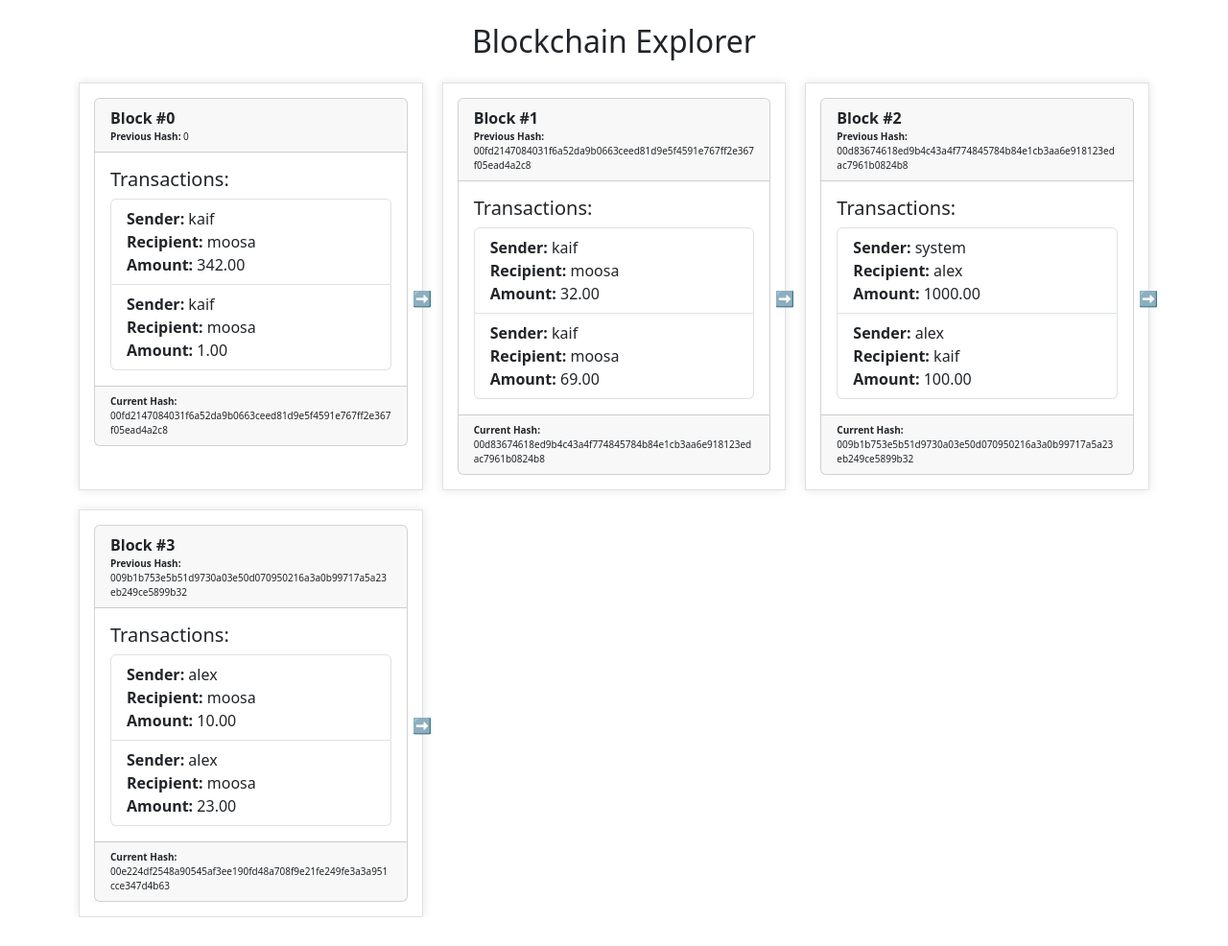
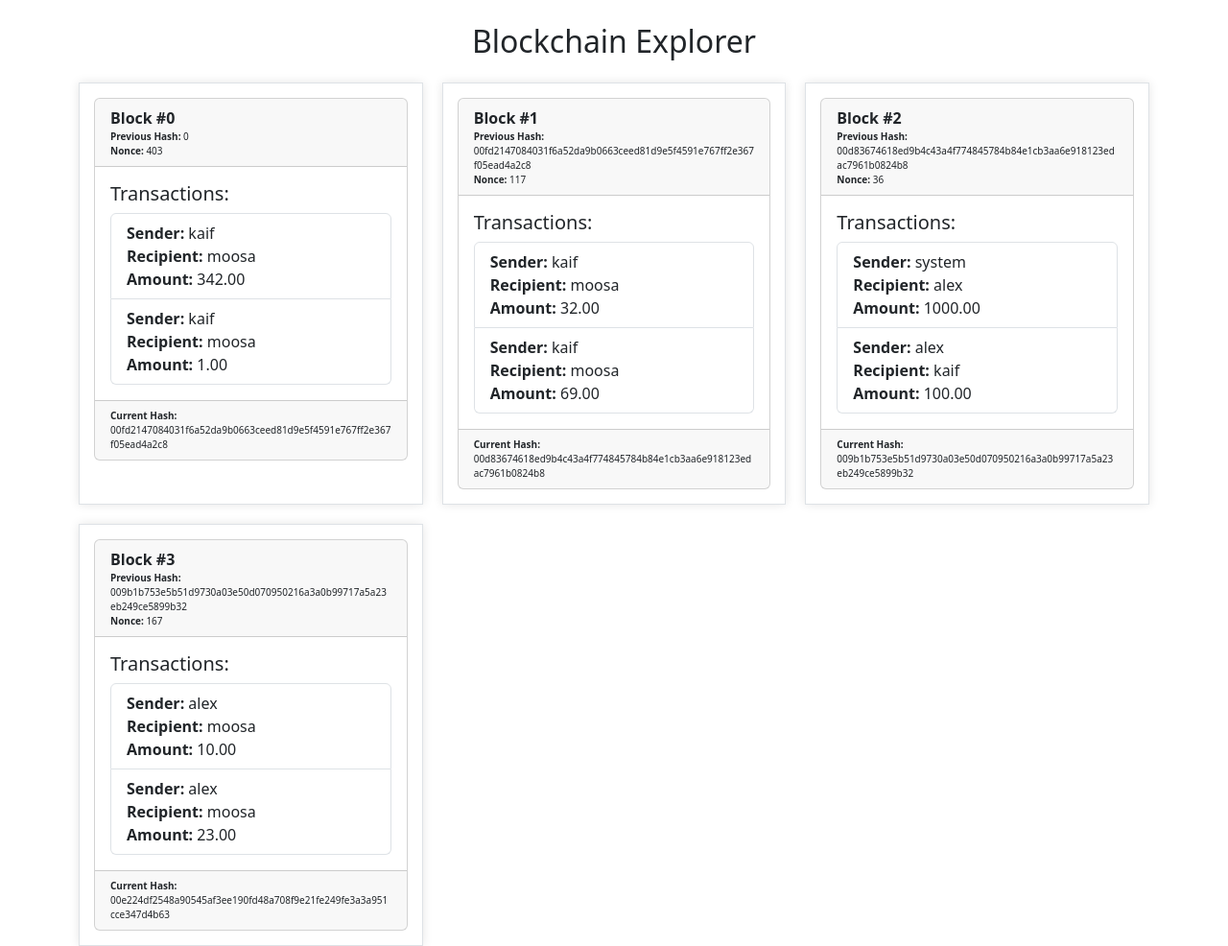
Before and after one commit to moosa817/virtualcoin, a Django app: page /blockchain/ in a window 1280 px wide. Shown: the part 56-1042 px from the top of the page at 96% size. Before the commit the page ends 1012 px from the top, so only its background shows below. Run offline with Django 5.2, Linux system fonts and the light colour scheme; a user stored in the database is signed in; data comes from the database, SQL or seed files in the repository; both versions use the stored data as it was after the commit.

Commit message:
virtualcoin app

```diff
--- a/coinapp/templates/blockchain.html
+++ b/coinapp/templates/blockchain.html
@@ -1,6 +1,8 @@
 <!-- blockchain_explorer.html -->
 
 {% extends 'base.html' %}
+
+{% block title %}Blockchain Explorer{% endblock %}
 {% block content %}
 <style>
     .hash-txt {
@@ -21,15 +23,12 @@
         padding: 15px;
         box-shadow: 0px 0px 10px rgba(0, 0, 0, 0.1);
         position: relative;
+        cursor: pointer;
     }
 
-    .block-card::after {
-        content: '➡️';
-        position: absolute;
-        top: 0;
-        left: 100%;
-        top: 50%;
-        transform: translateX(-50%);
+    .block-card.highlight {
+        border-color: #007bff;
+        box-shadow: 0px 0px 20px rgba(0, 123, 255, 0.5);
     }
 
     .card-content {
@@ -70,7 +69,7 @@
     <h2 class="text-center mb-4">Blockchain Explorer</h2>
     <div class="block-row">
         {% for block in blocks %}
-        <div class="block-card">
+        <div class="block-card" onclick="highlightBlock(this)">
             <div class="card">
                 <div class="card-header">
                     <strong class="text-center">
@@ -78,6 +77,9 @@
                     </strong>
                     <div class="hash-txt">
                         <strong>Previous Hash:</strong> {{ block.previous_hash }}
+                    </div>
+                    <div class="hash-txt">
+                        <strong>Nonce:</strong> {{ block.nonce }}
                     </div>
                 </div>
                 <div class="card-body card-content">
@@ -98,10 +100,21 @@
                     </div>
                 </div>
             </div>
-
         </div>
         {% endfor %}
     </div>
 </div>
 
+<script>
+    function highlightBlock(element) {
+        // Remove highlight class from all block cards
+        document.querySelectorAll('.block-card').forEach(function (card) {
+            card.classList.remove('highlight');
+        });
+
+        // Add highlight class to the clicked block card
+        element.classList.add('highlight');
+    }
+</script>
+
 {% endblock %}
```
Also changed, not shown: coinapp/transactions.py (+2 -6 lines), requirements.txt (+7 -0 lines), README.md (added), coinapp/migrations/0001_initial.py (deleted), coinapp/migrations/__init__.py (deleted), db.sqlite3.
